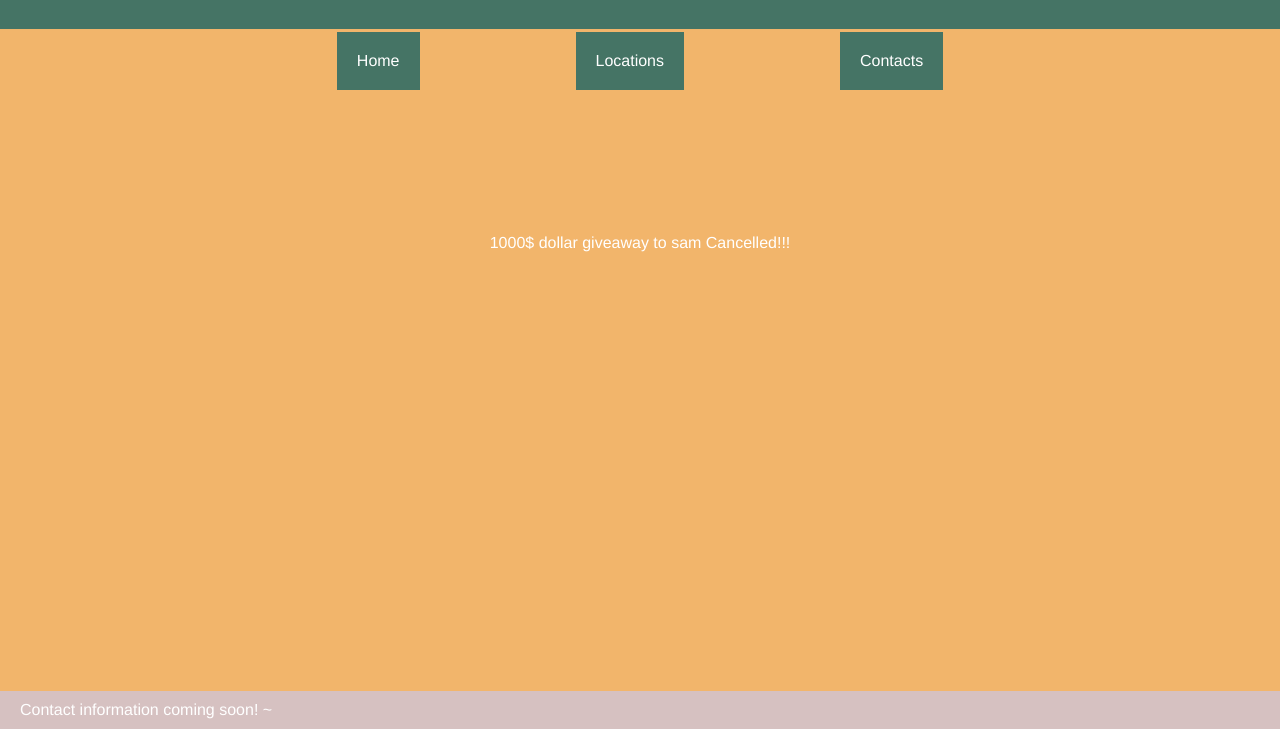
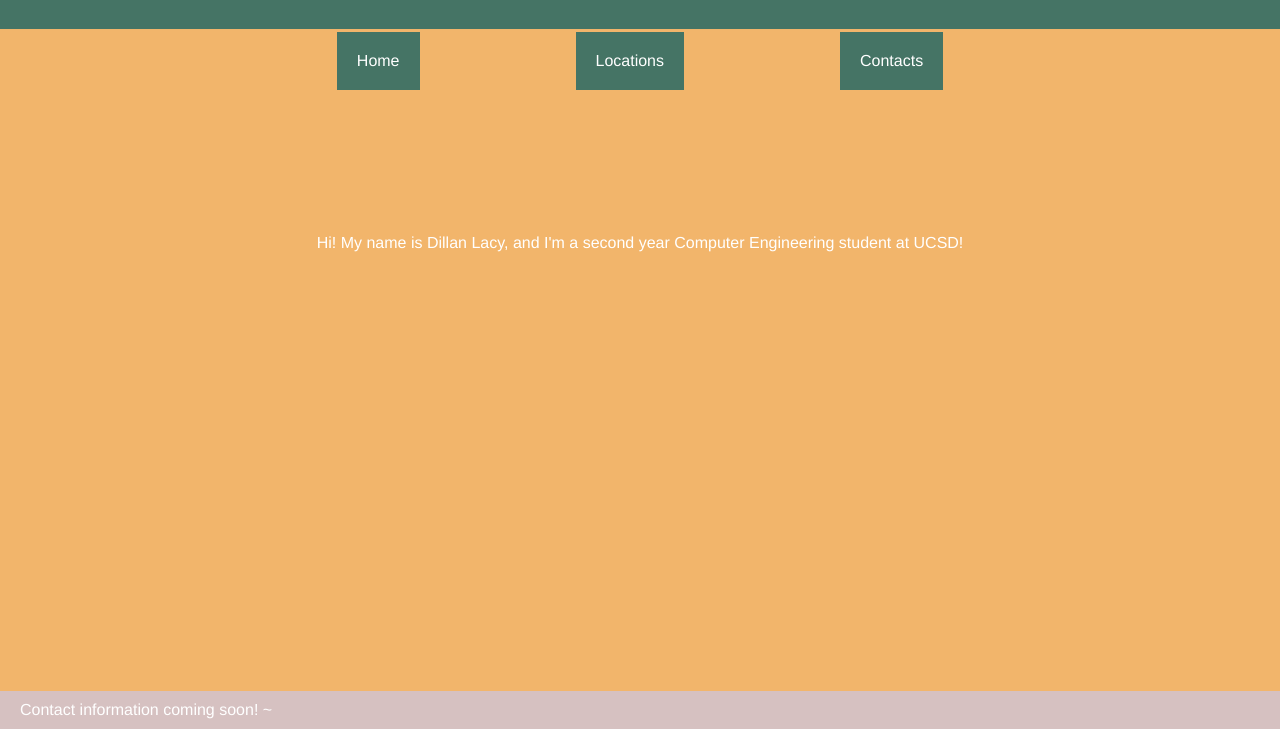
Before and after one commit to dillanlacy/dillanlacy.github.io, a plain HTML site: page index.html in a window 1280 px wide. Shown: the part 71-800 px from the top of the page. Drawn offline with Linux system fonts and the light colour scheme.

Commit message:
Update index.html

```diff
--- a/index.html
+++ b/index.html
@@ -32,7 +32,7 @@
       </div>
     </section>
     <section class="body">
-      1000$ dollar giveaway to sam Cancelled!!!
+      Hi! My name is Dillan Lacy, and I'm a second year Computer Engineering student at UCSD!
     </section>
     <footer>
       Contact information coming soon! ~
```
